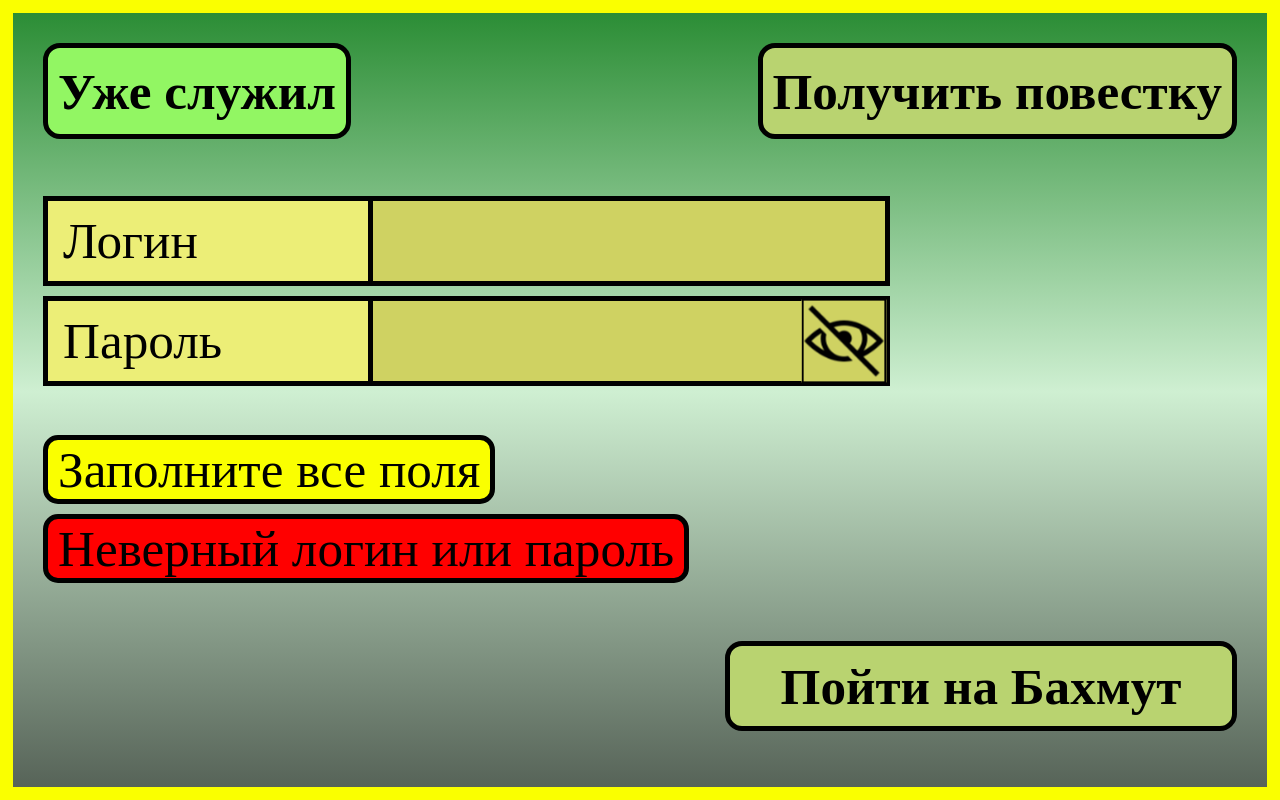
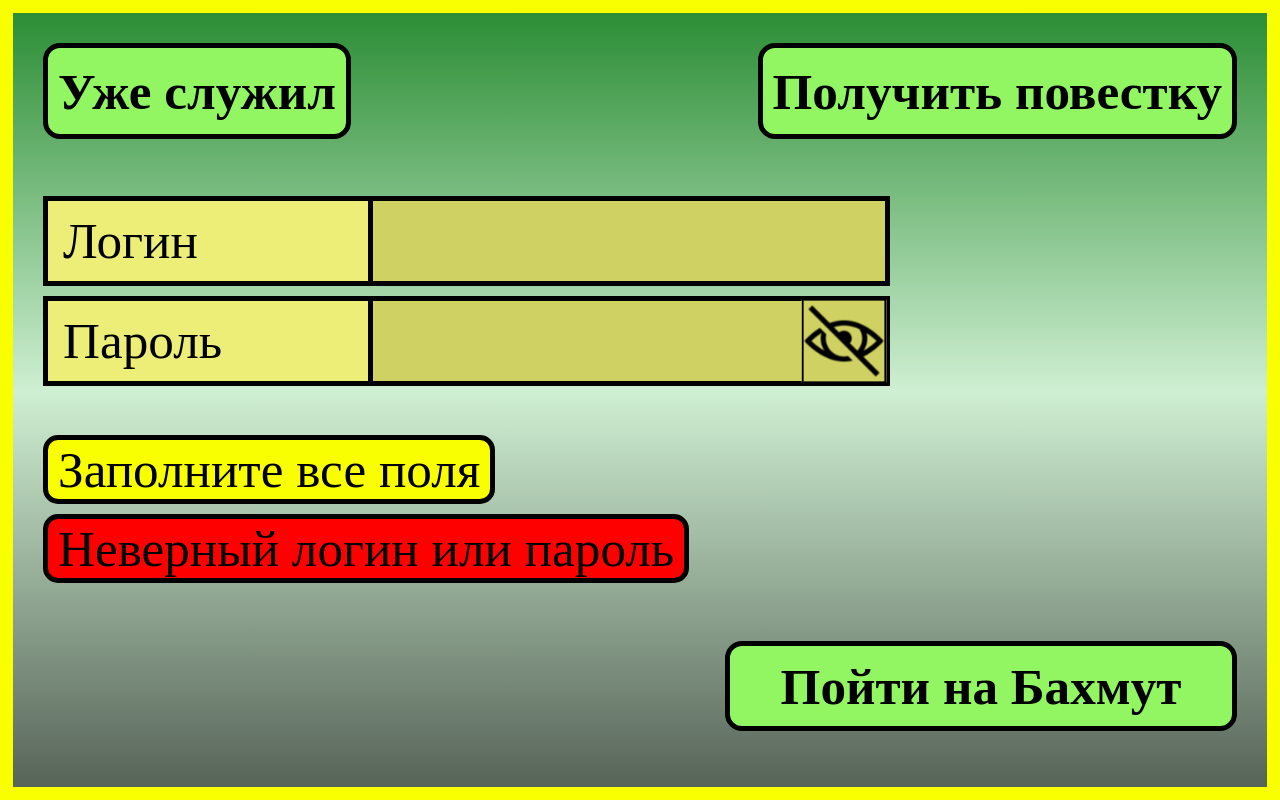
Before and after one commit to hahah-eto-ya-maga/counter-offensive, a React (Create React App) app in the folder client/: page / in a window 1280 px wide. Built offline with nearby package versions, Linux system fonts and the light colour scheme; a web font is replaced by a local one.

Commit message:
fixed colors button and regPage

```diff
--- a/client/src/components/UI/Button/Button.css
+++ b/client/src/components/UI/Button/Button.css
@@ -36,6 +36,7 @@
 
 .disable {
   pointer-events: none;
+  background: var(--dark-green);
 }
 
 .active {
--- a/client/src/pages/RegistrationPage/RegistrationPage.tsx
+++ b/client/src/pages/RegistrationPage/RegistrationPage.tsx
@@ -6,7 +6,7 @@ const RegistrationPage: React.FC<ISetPage> = ({ setPage }) => {
   return (
     <div className="reg_wrapper">
       <div className="reg_header">
-        <Button appearance="primary-disable" active>
+        <Button appearance="primary-disable">
           Повестка
         </Button>
         <Button
--- a/client/src/styles/global.css
+++ b/client/src/styles/global.css
@@ -13,13 +13,13 @@ body {
 
 :root {
   --black: #000000;
-  --primary-green: #b9d370;
-  --primary-green-hover: #98ad5d;
+  --primary-green: #92F663;
+  --primary-green-hover: #6ed340;
   --green-yellow: #ecee77;
   --salad: #cfd262;
   --gray: #d9d9d9;
   --yellow: #faff00;
-  --dark-green: #3b701b;
+  --dark-green: #85BA65;
   --bright-green: #74cf3c;
   --light-green: #85ba65;
   --red: #f00;
```
